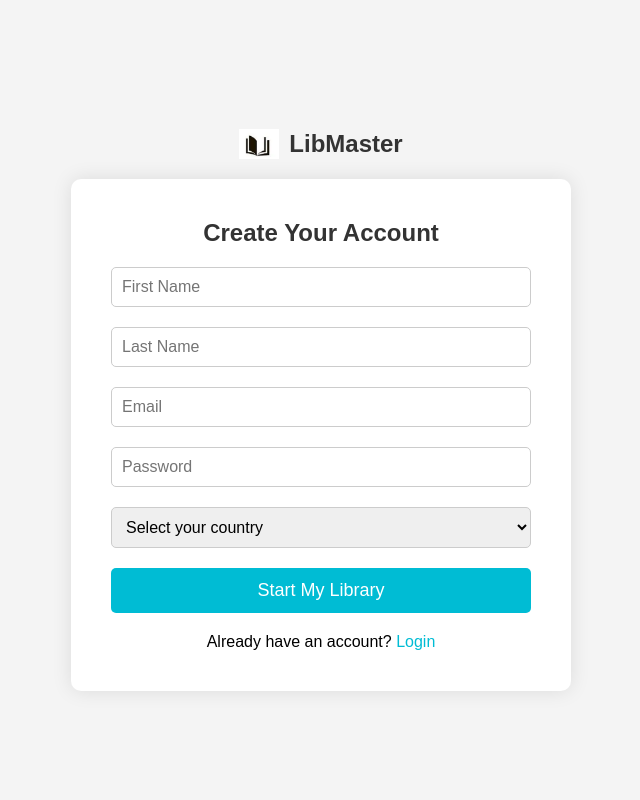
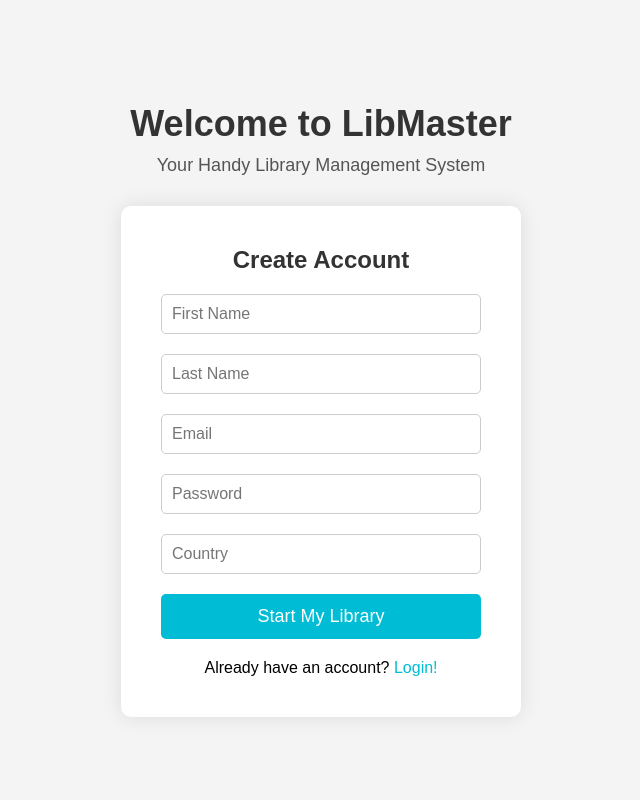
Before and after one commit to vik31mh/Library-Management, a Flask app: page /signup in a window 1280 px wide. Shown: the whole page, without its empty margins (319-959 px from the left). Run offline with Flask 3, Linux system fonts and the light colour scheme.

Commit message:
just a little bit of updates

```diff
--- a/HTML,CSS/flask_project/static/css/signup.css
+++ b/HTML,CSS/flask_project/static/css/signup.css
@@ -11,36 +11,30 @@ body {
     justify-content: center;
     align-items: center;
     height: 100vh;
-    overflow-y: auto; /* Allows scrolling */
 }
 
 .container {
     width: 100%;
-    max-width: 500px;
-    margin: 20px; /* Add some margin for mobile view */
+    max-width: 1200px;
+    margin: 0 auto;
+    padding: 20px;
 }
 
 header {
-    display: flex;
-    justify-content: center;
-    padding: 20px;
+    text-align: center;
+    margin-bottom: 30px;
+    margin-top: 20px;
 }
 
-.logo {
-    display: flex;
-    align-items: center;
+header h1 {
+    font-size: 36px;
+    color: #333;
 }
 
-.logo img {
-    width: 40px;
-    height: auto;
-    margin-right: 10px;
-}
-
-.logo span {
-    font-size: 24px;
-    font-weight: bold;
-    color: #333;
+header .slogan {
+    font-size: 18px;
+    color: #555;
+    margin-top: 10px;
 }
 
 .signup-box {
@@ -49,6 +43,8 @@ header {
     border-radius: 10px;
     box-shadow: 0 0 20px rgba(0, 0, 0, 0.1);
     text-align: center;
+    width: 400px;
+    margin: 0 auto;
 }
 
 .signup-box h2 {
@@ -57,10 +53,10 @@ header {
     color: #333;
 }
 
+
 .signup-box input[type="text"],
 .signup-box input[type="email"],
-.signup-box input[type="password"],
-.signup-box select {
+.signup-box input[type="password"] {
     width: 100%;
     padding: 10px;
     margin-bottom: 20px;
--- a/HTML,CSS/flask_project/templates/signup.html
+++ b/HTML,CSS/flask_project/templates/signup.html
@@ -9,31 +9,47 @@
 <body>
     <div class="container">
         <header>
-            <div class="logo">
-                <img src="{{ url_for('static', filename='images/logo.PNG') }}" alt="LibMaster logo">
-                <span>LibMaster</span>
-            </div>
+            <h1>Welcome to LibMaster</h1>
+            <p class="slogan">Your Handy Library Management System</p>
         </header>
 
+        <!-- Flash messages -->
+        {% with messages = get_flashed_messages(with_categories=true) %}
+            {% if messages %}
+                <ul class="flashes">
+                    {% for category, message in messages %}
+                        <li class="{{ category }}">{{ message }}</li>
+                    {% endfor %}
+                </ul>
+            {% endif %}
+        {% endwith %}
+
         <div class="signup-box">
-            <h2>Create Your Account</h2>
+            <h2>Create Account</h2>
             <form action="/signup" method="POST">
                 <input type="text" name="first_name" placeholder="First Name" required>
                 <input type="text" name="last_name" placeholder="Last Name" required>
                 <input type="email" name="email" placeholder="Email" required>
                 <input type="password" name="password" placeholder="Password" required>
-                <select name="country" required>
-                    <option value="" disabled selected>Select your country</option>
-                    <option value="USA">USA</option>
-                    <option value="Canada">Canada</option>
-                    <option value="UK">UK</option>
-                    <option value="Australia">Australia</option>
-                    <option value="Other">Other</option>
-                </select>
+                <input type="text" name="country" placeholder="Country" required>
                 <button type="submit">Start My Library</button>
             </form>
-            <p>Already have an account? <a href="/login">Login</a></p>
+            <p>Already have an account? <a href="/">Login!</a></p>
         </div>
     </div>
+
+    <script>
+        document.addEventListener('DOMContentLoaded', function() {
+            const flashes = document.querySelectorAll('.flashes li');
+            flashes.forEach((flash) => {
+                setTimeout(() => {
+                    flash.classList.add('fade-out');
+                    setTimeout(() => {
+                        flash.remove(); // Remove the element after fade out
+                    }, 500); // Match this time with the CSS transition duration
+                }, 3000); // Time in milliseconds before starting to fade out (3 seconds)
+            });
+        });
+    </script>
 </body>
 </html>
```
Also changed, not shown: other parts of HTML,CSS/flask_project/static/css/signup.css (+32 -0 lines), HTML,CSS/flask_project/templates/login.html (+2 -5 lines).
